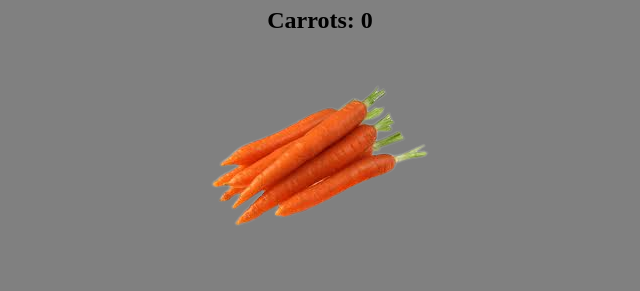
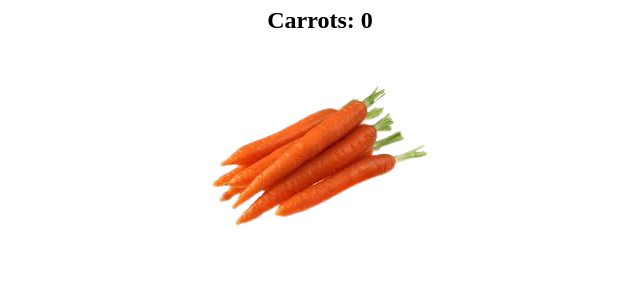
Before and after one commit to carrotclicker/carrotclicker.github.io, a plain HTML site: page index.html in a window 1280 px wide. Shown: the part 73-364 px from the top of the page, without its empty margins (320-960 px from the left). Drawn offline with Linux system fonts and the light colour scheme.

Commit message:
Update index.html

```diff
--- a/index.html
+++ b/index.html
@@ -6,7 +6,7 @@
     <title>Carrot Clicker</title>
     <link href="style.css" rel="stylesheet" type="text/css" />
   </head>
-  <body style="background-color: grey;">
+  <body style="background-color: white;">
     <script src="script.js"></script>
 
     <div>
```
